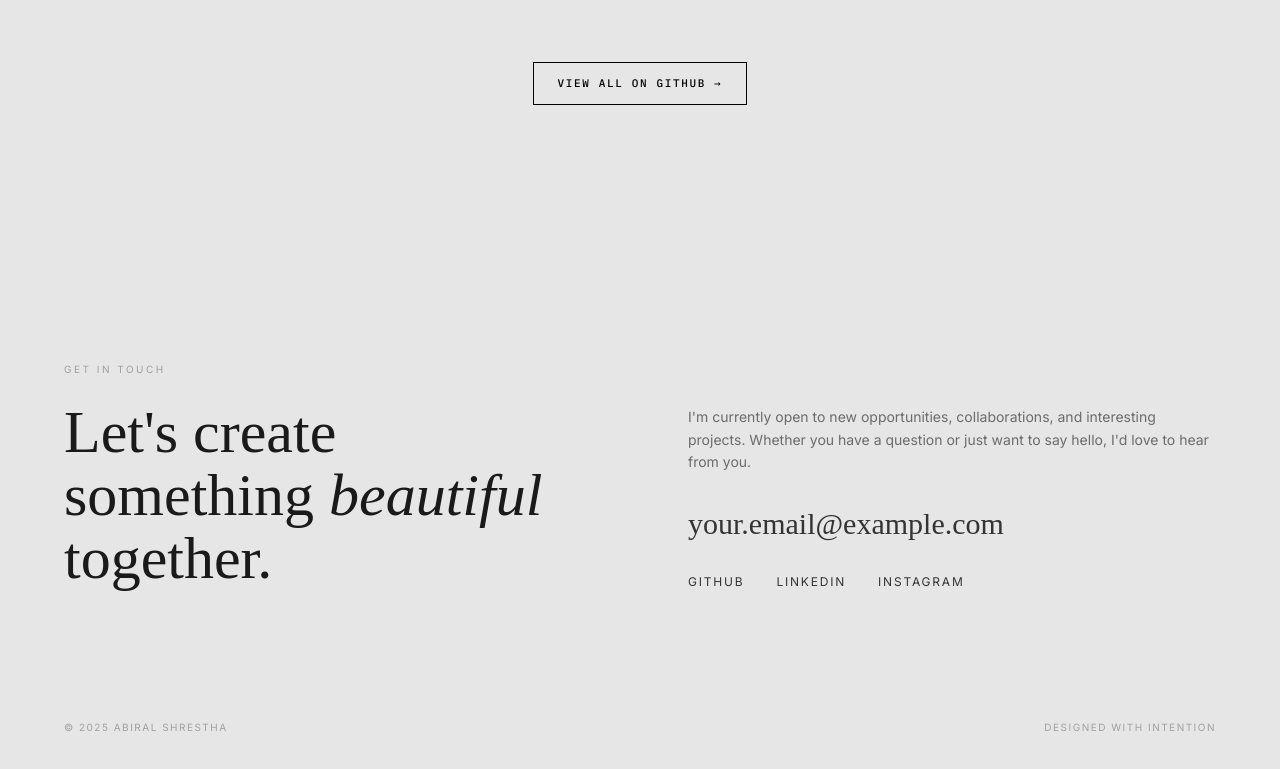
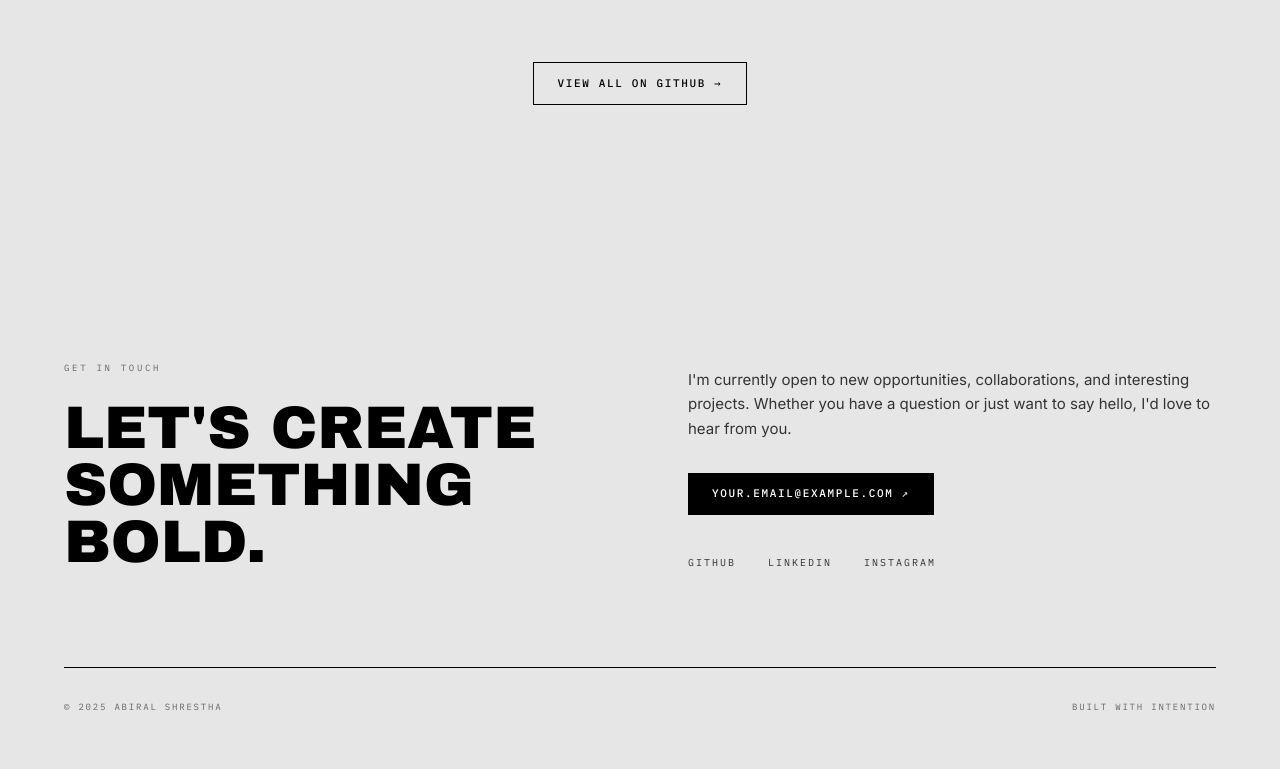
Before and after one commit to Abiralstha99/portfolio, a React (Vite) app: page / in a window 1280 px wide. Shown: the part 4264-5033 px from the top of the page. Built offline with nearby package versions, Linux system fonts and the light colour scheme.

Commit message:
redesign contact section

```diff
--- a/src/Sections/Contact.jsx
+++ b/src/Sections/Contact.jsx
@@ -14,13 +14,17 @@ function Contact() {
                         initial={{ opacity: 0, y: 30 }}
                         whileInView={{ opacity: 1, y: 0 }}
                         viewport={{ once: true }}
-                        transition={{ duration: 0.6 }}
+                        transition={{ duration: 0.5 }}
                     >
-                        <p className="text-[10px] tracking-[0.25em] uppercase text-[#A0A0A0] mb-6">
+                        <p className="font-['IBM_Plex_Mono'] text-[9px] tracking-[0.3em] uppercase text-[#666666] mb-6">
                             Get in Touch
                         </p>
-                        <h2 className="font-['Instrument_Serif'] text-4xl md:text-5xl lg:text-6xl text-[#1A1A1A] leading-[1.05]">
-                            Let's create something <span className="italic">beautiful</span> together.
+                        <h2 className="font-['Archivo_Black'] text-4xl md:text-5xl lg:text-6xl text-black leading-[0.95] uppercase">
+                            Let's Create
+                            <br />
+                            Something
+                            <br />
+                            Bold.
                         </h2>
                     </motion.div>
 
@@ -30,29 +34,30 @@ function Contact() {
                         initial={{ opacity: 0, y: 30 }}
                         whileInView={{ opacity: 1, y: 0 }}
                         viewport={{ once: true }}
-                        transition={{ duration: 0.6, delay: 0.2 }}
+                        transition={{ duration: 0.5, delay: 0.15 }}
                     >
-                        <p className="text-sm text-[#6B6B6B] leading-relaxed mb-8">
+                        <p className="text-[15px] text-[#333333] leading-relaxed mb-8">
                             I'm currently open to new opportunities, collaborations,
                             and interesting projects. Whether you have a question or
                             just want to say hello, I'd love to hear from you.
                         </p>
 
-                        {/* Email */}
+                        {/* Email - Brutalist Style */}
                         <a
                             href="mailto:your.email@example.com"
-                            className="font-['Instrument_Serif'] text-2xl md:text-3xl text-[#1A1A1A] hover:opacity-50 transition-opacity mb-8"
+                            className="brutalist-btn inline-flex w-fit mb-10"
                         >
                             your.email@example.com
+                            <span>↗</span>
                         </a>
 
-                        {/* Social Links */}
+                        {/* Social Links - Industrial */}
                         <div className="flex items-center gap-8">
                             <a
                                 href="https://github.com/Abiralstha99"
                                 target="_blank"
                                 rel="noopener noreferrer"
-                                className="text-xs tracking-[0.15em] uppercase text-[#A0A0A0] hover:text-[#1A1A1A] transition-colors"
+                                className="font-['IBM_Plex_Mono'] text-[10px] tracking-[0.2em] uppercase text-[#666666] hover:text-black transition-colors duration-200"
                             >
                                 GitHub
                             </a>
@@ -60,7 +65,7 @@ function Contact() {
                                 href="https://linkedin.com/in/yourprofile"
                                 target="_blank"
                                 rel="noopener noreferrer"
-                                className="text-xs tracking-[0.15em] uppercase text-[#A0A0A0] hover:text-[#1A1A1A] transition-colors"
+                                className="font-['IBM_Plex_Mono'] text-[10px] tracking-[0.2em] uppercase text-[#666666] hover:text-black transition-colors duration-200"
                             >
                                 LinkedIn
                             </a>
@@ -68,7 +73,7 @@ function Contact() {
                                 href="https://instagram.com/yourhandle"
                                 target="_blank"
                                 rel="noopener noreferrer"
-                                className="text-xs tracking-[0.15em] uppercase text-[#A0A0A0] hover:text-[#1A1A1A] transition-colors"
+                                className="font-['IBM_Plex_Mono'] text-[10px] tracking-[0.2em] uppercase text-[#666666] hover:text-black transition-colors duration-200"
                             >
                                 Instagram
                             </a>
@@ -76,19 +81,19 @@ function Contact() {
                     </motion.div>
                 </div>
 
-                {/* Footer */}
+                {/* Footer - Brutalist */}
                 <motion.div
-                    className="pt-8 border-t border-[#E5E5E5] flex flex-col md:flex-row justify-between items-center gap-4"
+                    className="pt-8 border-t border-black flex flex-col md:flex-row justify-between items-center gap-4"
                     initial={{ opacity: 0 }}
                     whileInView={{ opacity: 1 }}
                     viewport={{ once: true }}
-                    transition={{ duration: 0.5, delay: 0.3 }}
+                    transition={{ duration: 0.4, delay: 0.2 }}
                 >
-                    <p className="text-[10px] tracking-[0.15em] uppercase text-[#A0A0A0]">
+                    <p className="font-['IBM_Plex_Mono'] text-[9px] tracking-[0.2em] uppercase text-[#666666]">
                         © {currentYear} Abiral Shrestha
                     </p>
-                    <p className="text-[10px] tracking-[0.15em] uppercase text-[#A0A0A0]">
-                        Designed with intention
+                    <p className="font-['IBM_Plex_Mono'] text-[9px] tracking-[0.2em] uppercase text-[#666666]">
+                        Built with intention
                     </p>
                 </motion.div>
             </div>
```
